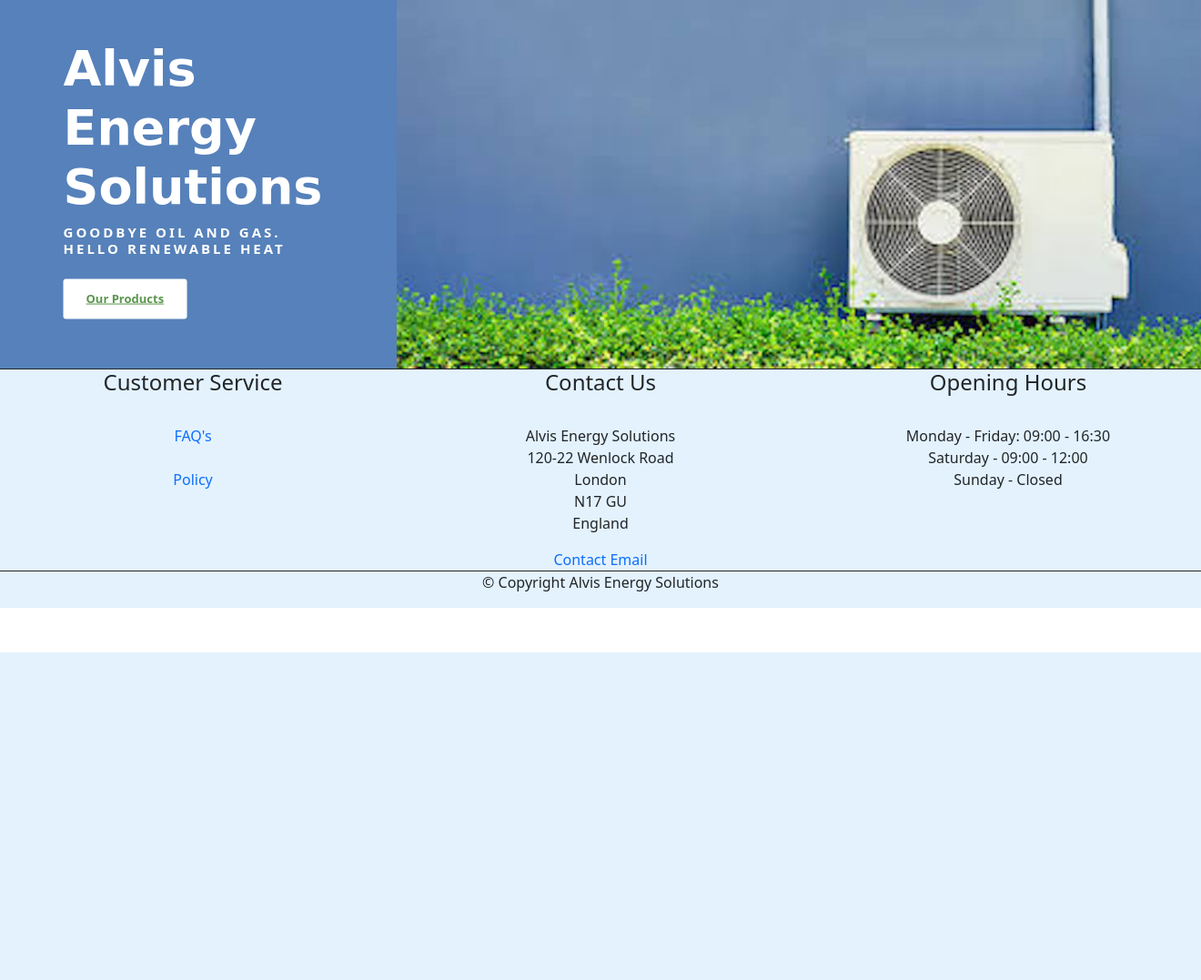
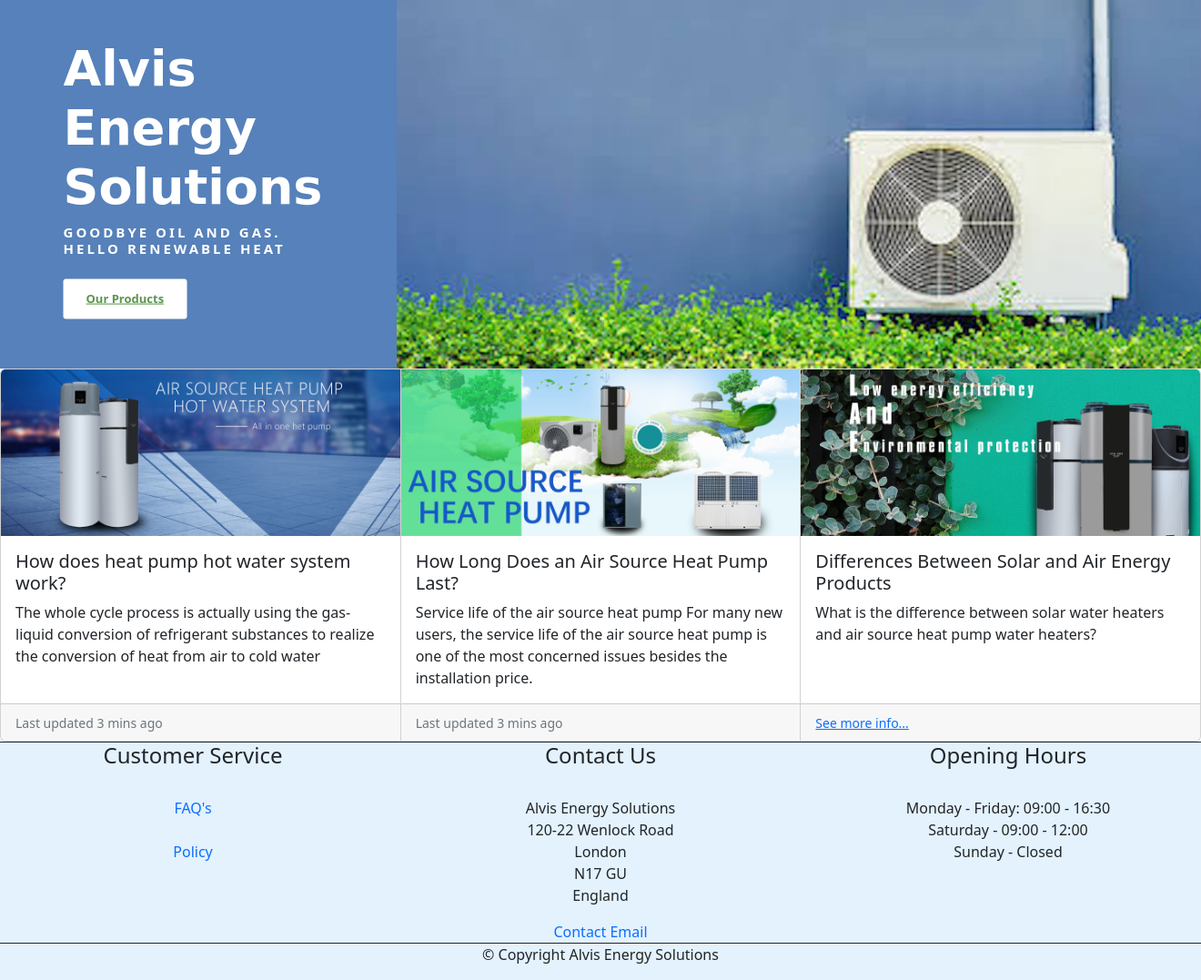
Before and after one commit to Steven-Dawson18/alvis-energy-solutions, a Django app: page / in a window 1320 px wide; the page is wider, and only the part inside the window is pictured. Shown: the part 83-1160 px from the top of that part at 91% size. Before the commit the page ends 800 px from the top of that part, so only its background shows below. Run offline with Django 3.2, Linux system fonts and the light colour scheme.

Commit message:
Added energy saving page, view and url

```diff
--- a/home/templates/home/index.html
+++ b/home/templates/home/index.html
@@ -37,4 +37,38 @@
         </div>
     </div>
 </section>
+<section>
+    <div class="card-group">
+        <div class="card">
+          <img class="card-img-top" src="{% static 'images/air-source-heat-pumps.png' %}" alt="Card image cap">
+          <div class="card-body">
+            <h5 class="card-title">How does heat pump hot water system work?</h5>
+            <p class="card-text">The whole cycle process is actually using the gas-liquid conversion of refrigerant substances to realize the conversion of heat from air to cold water</p>
+          </div>
+          <div class="card-footer">
+            <small class="text-muted">Last updated 3 mins ago</small>
+          </div>
+        </div>
+        <div class="card">
+          <img class="card-img-top" src="{% static 'images/how-long-heat-pump-last.png' %}" alt="Card image cap">
+          <div class="card-body">
+            <h5 class="card-title">How Long Does an Air Source Heat Pump Last?</h5>
+            <p class="card-text">Service life of the air source heat pump For many new users, the service life of the air source heat pump is one of the most concerned issues besides the installation price.</p>
+          </div>
+          <div class="card-footer">
+            <small class="text-muted">Last updated 3 mins ago</small>
+          </div>
+        </div>
+        <div class="card">
+          <img class="card-img-top" src="{% static 'images/heat-pump-energy-saving.png' %}" alt="Card image cap">
+          <div class="card-body">
+            <h5 class="card-title">Differences Between Solar and Air Energy Products</h5>
+            <p class="card-text">What is the difference between solar water heaters and air source heat pump water heaters?</p>
+          </div>
+          <div class="card-footer">
+            <small class="text-muted"><a href="{% url 'energy_saving' %}">See more info...</a></small>
+          </div>
+        </div>
+      </div>
+</section>
 {% endblock %}
--- a/home/urls.py
+++ b/home/urls.py
@@ -6,5 +6,6 @@
 
 urlpatterns = [
     path('', views.home, name="home"),
+    path('energy_saving/', views.energySaving, name="energy_saving"),
     path('contact/', views.contact, name="contact"),
 ]
--- a/home/views.py
+++ b/home/views.py
@@ -8,6 +8,11 @@
 def home(request):
     '''Home page view'''
     return render(request, "home/index.html")
+
+
+def energySaving(request):
+    '''Energy Saving page view'''
+    return render(request, "home/energy_saving.html")
 
 
 def contact(request):
```
Also changed, not shown: home/templates/home/energy_saving.html (added, +18 -0 lines), static/images/air-source-heat-pumps.png (added), static/images/heat-pump-energy-saving.png (added), static/images/how-long-heat-pump-last.png (added).
